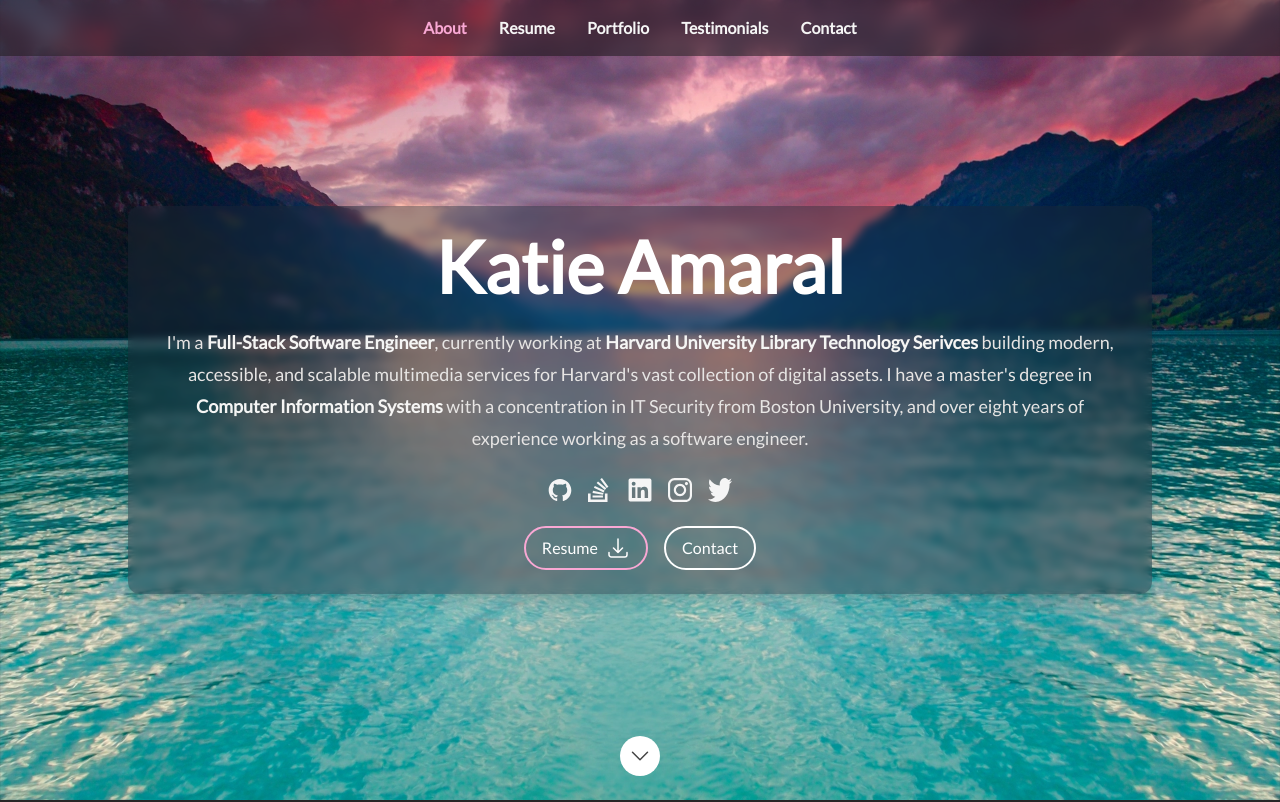
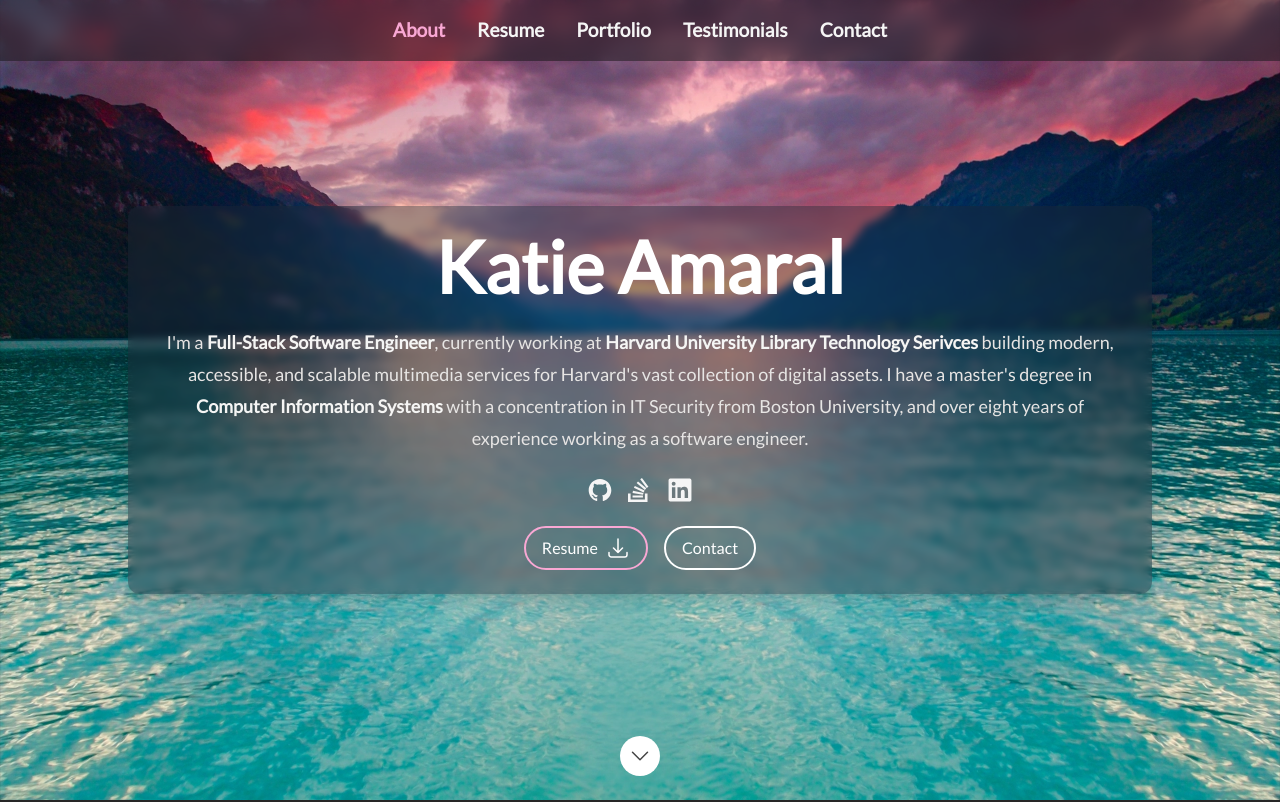
Before and after one commit to ktamaral/ktamaral-portfolio-react, a Next.js app: page / in a window 1280 px wide. Shown: the top 802 px of the page. Built offline with nearby package versions, Linux system fonts and the light colour scheme.

Commit message:
Add index as key to array prop

```diff
--- a/src/components/Sections/Resume/index.tsx
+++ b/src/components/Sections/Resume/index.tsx
@@ -31,8 +31,9 @@ const Resume: FC = memo(() => {
         </ResumeSection>
         <ResumeSection title="SkillCards">
           <div className="grid grid-cols-1 md:grid-cols-3 gap-4">
-            {skillCards.map(skillCard => (
+            {skillCards.map((skillCard, index) => (
               <SkillCard
+                key={`${skillCard.title}-${index}`}
                 skillCard={skillCard}
               />
             ))}
--- a/src/data/data.tsx
+++ b/src/data/data.tsx
@@ -9,10 +9,10 @@ import {
 } from '@heroicons/react/24/outline';
 
 import GithubIcon from '../components/Icon/GithubIcon';
-import InstagramIcon from '../components/Icon/InstagramIcon';
+//import InstagramIcon from '../components/Icon/InstagramIcon';
 import LinkedInIcon from '../components/Icon/LinkedInIcon';
 import StackOverflowIcon from '../components/Icon/StackOverflowIcon';
-import TwitterIcon from '../components/Icon/TwitterIcon';
+//import TwitterIcon from '../components/Icon/TwitterIcon';
 import heroImage from '../images/iStock-1325876343-1920x1280.webp';
 import porfolioImage1 from '../images/portfolio/portfolio-1.jpg';
 import porfolioImage2 from '../images/portfolio/portfolio-2.jpg';
@@ -360,19 +360,19 @@ export const contact: ContactSection = {
   items: [
     {
       type: ContactType.Email,
-      text: '',
-      href: 'mailto:',
+      text: 'amaral.katie@gmail.com',
+      href: 'mailto:amaral.katie@gmail.com',
     },
     {
       type: ContactType.Location,
       text: 'Boston, MA, USA',
       href: 'https://www.google.com/maps/place/Boston,+MA/@42.3143203,-71.0528557,12z',
     },
-    {
+    /*{
       type: ContactType.Instagram,
       text: '@',
       href: '',
-    },
+    },*/
     {
       type: ContactType.Github,
       text: 'ktamaral',
@@ -386,10 +386,10 @@ export const contact: ContactSection = {
  */
 export const socialLinks: Social[] = [
   {label: 'Github', Icon: GithubIcon, href: 'https://github.com/ktamaral'},
-  {label: 'Stack Overflow', Icon: StackOverflowIcon, href: ''},
+  {label: 'Stack Overflow', Icon: StackOverflowIcon, href: 'https://stackoverflow.com/users/2183592/ktamaral'},
   {label: 'LinkedIn', Icon: LinkedInIcon, href: 'https://www.linkedin.com/in/katieamaral/'},
-  {label: 'Instagram', Icon: InstagramIcon, href: ''},
-  {label: 'Twitter', Icon: TwitterIcon, href: ''},
+  /*{label: 'Instagram', Icon: InstagramIcon, href: ''},
+  {label: 'Twitter', Icon: TwitterIcon, href: ''},*/
 ];
 
 /**
--- a/src/globalStyles.scss
+++ b/src/globalStyles.scss
@@ -51,6 +51,7 @@ body {
   width: 100%;
   color: #444444;
   font-family: 'Lato', 'Noto Sans', sans-serif, 'Helvetica Neue', Arial;
+  font-size: 1.2em;
   /*font-family: system-ui, -apple-system, BlinkMacSystemFont, 'Segoe UI', Ubuntu, 'Helvetica Neue', sans-serif;*/
   background-color: #fafafa;
 }
--- a/src/pages/index.tsx
+++ b/src/pages/index.tsx
@@ -6,9 +6,9 @@ import About from '../components/Sections/About';
 import Contact from '../components/Sections/Contact';
 import Footer from '../components/Sections/Footer';
 import Hero from '../components/Sections/Hero';
-import Portfolio from '../components/Sections/Portfolio';
+//import Portfolio from '../components/Sections/Portfolio';
 import Resume from '../components/Sections/Resume';
-import Testimonials from '../components/Sections/Testimonials';
+//import Testimonials from '../components/Sections/Testimonials';
 import {homePageMeta} from '../data/data';
 
 // eslint-disable-next-line react-memo/require-memo
@@ -22,8 +22,8 @@ const Home: FC = memo(() => {
       <Hero />
       <About />
       <Resume />
-      <Portfolio />
-      <Testimonials />
+      {/*<Portfolio />
+      <Testimonials />*/}
       <Contact />
       <Footer />
     </Page>
```
